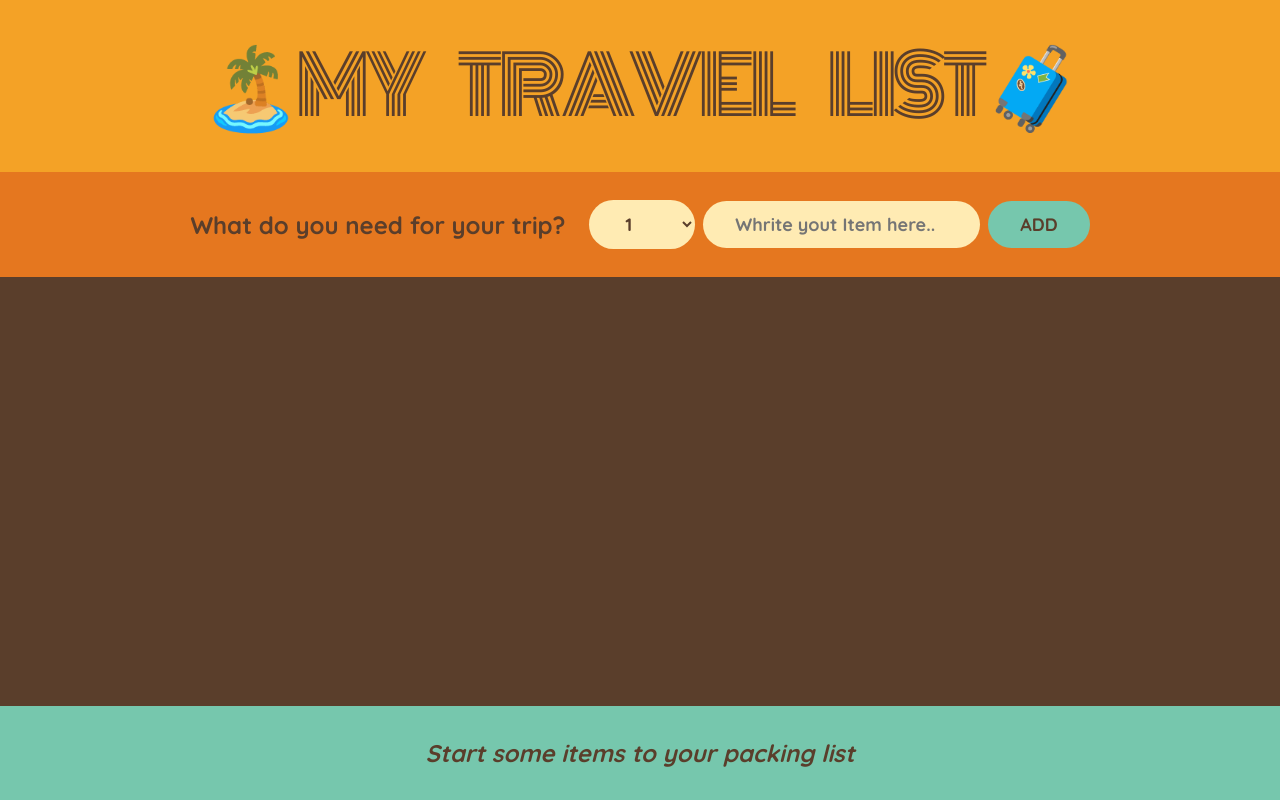
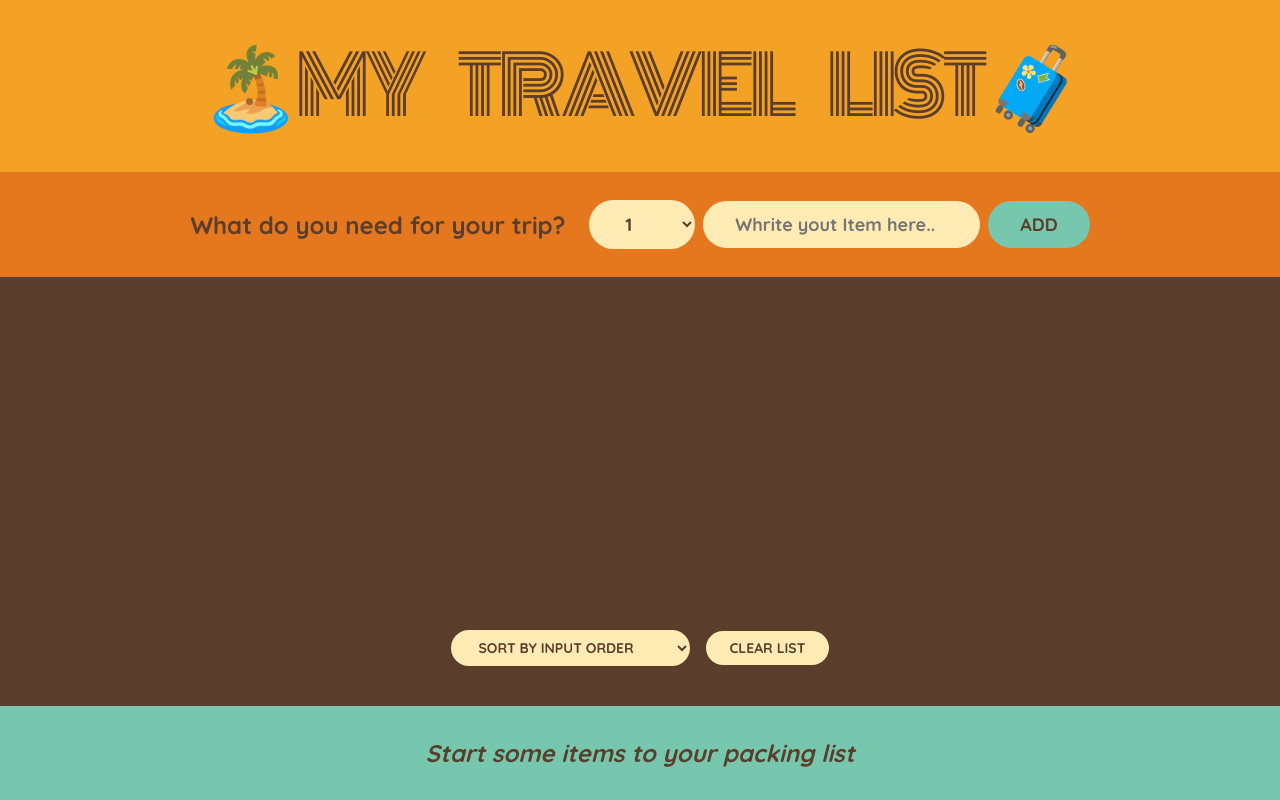
Before and after one commit to gabrielmussafiri/MyTravelApp, a React (Create React App) app: page / in a window 1280 px wide. Built offline with nearby package versions, Linux system fonts and the light colour scheme.

Commit message:
Sort items and clear list

```diff
--- a/src/App.js
+++ b/src/App.js
@@ -26,6 +26,10 @@
     );
   }
 
+  function handleClearList() {
+    setItems([]);
+  }
+
   return (
     <div className="app">
       <Logo />
@@ -34,6 +38,7 @@
         items={items}
         onDeleteItem={handleDeleteItem}
         onToggleItems={handleToggleItem}
+        onClearList={handleClearList}
       />
       <Stats items={items} />
     </div>
@@ -104,11 +109,25 @@
 
 // Component PackingList
 
-function PackingList({ items, onDeleteItem, onToggleItems }) {
+function PackingList({ items, onDeleteItem, onToggleItems, onClearList }) {
+  const [sortBy, SetSortBy] = useState("input");
+
+  let sortedItems;
+  if (sortBy === "input") sortedItems = items;
+
+  if (sortBy === "description")
+    sortedItems = items
+      .slice()
+      .sort((a, b) => a.description.localeCompare(b.description));
+
+  if (sortBy === "packed")
+    sortedItems = items
+      .slice()
+      .sort((a, b) => Number(a.packed) - Number(b.packed));
   return (
     <div className="list">
       <ul>
-        {items.map((item) => (
+        {sortedItems.map((item) => (
           <Item
             item={item}
             onDeleteItem={onDeleteItem}
@@ -117,6 +136,14 @@
           />
         ))}
       </ul>
+      <div className="actions">
+        <select value={sortBy} onChange={(e) => SetSortBy(e.target.value)}>
+          <option value="input">Sort by input order</option>
+          <option value="description">Sort by description</option>
+          <option value="packed">Sort by packed status</option>
+        </select>
+        <button onClick={onClearList}>Clear list</button>
+      </div>
     </div>
   );
 }
```
